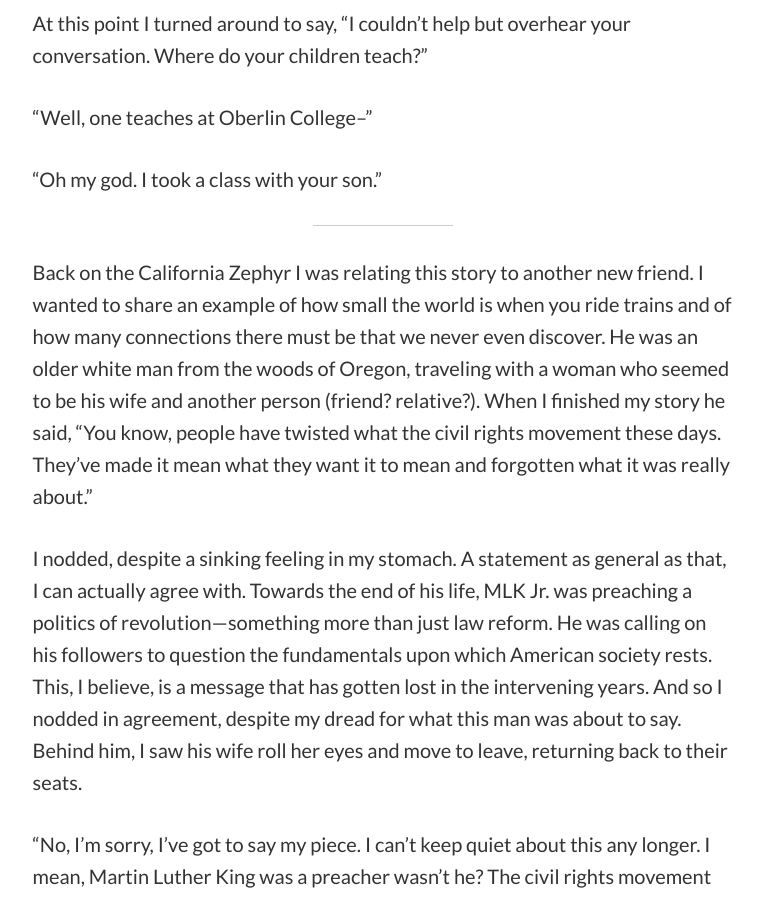
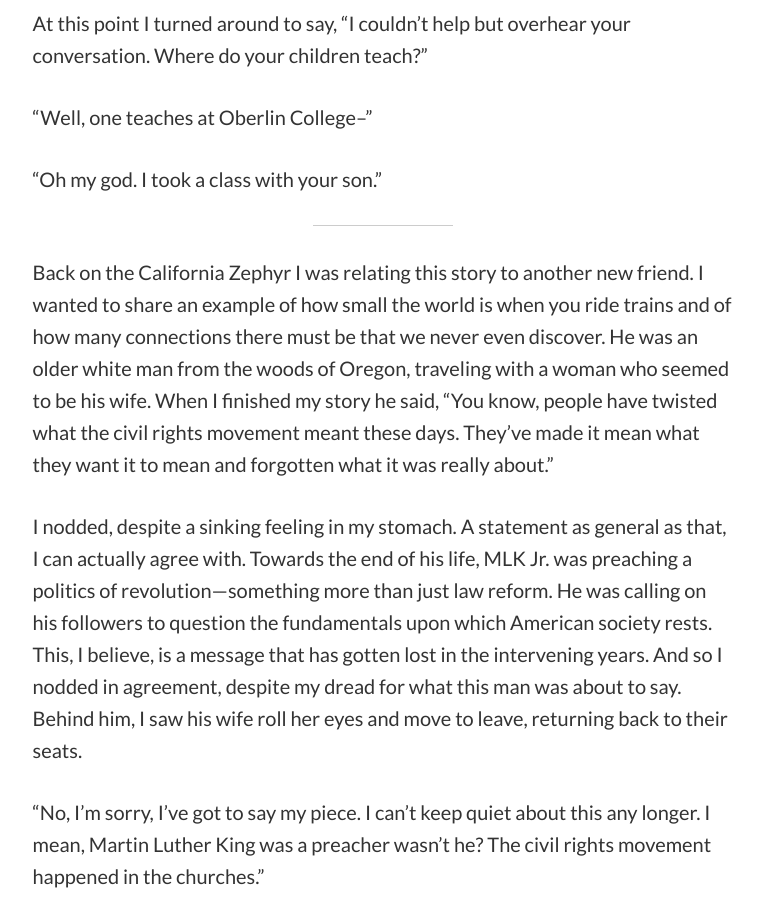
Before and after one commit to harrislapiroff/summeralities, a Jekyll site: the page built from journal/_posts/2013-10-04-friends-on-rails.md, in a window 1280 px wide and 900 px high, scrolled down 2176 px. Shown: the whole window, without its empty margins (330-1093 px from the left). Built offline with Jekyll 4.4.1, drawn with Linux system fonts in a browser that asks for light colours.

Commit message:
Update to Friends on Rails.

```diff
--- a/journal/_posts/2013-10-04-friends-on-rails.md
+++ b/journal/_posts/2013-10-04-friends-on-rails.md
@@ -31,7 +31,7 @@ At this point I turned around to say, "I couldn't help but overhear your convers
 
 ***
 
-Back on the California Zephyr I was relating this story to another new friend. I wanted to share an example of how small the world is when you ride trains and of how many connections there must be that we never even discover. He was an older white man from the woods of Oregon, traveling with a woman who seemed to be his wife and another person (friend? relative?). When I finished my story he said, "You know, people have twisted what the civil rights movement these days. They've made it mean what they want it to mean and forgotten what it was really about."
+Back on the California Zephyr I was relating this story to another new friend. I wanted to share an example of how small the world is when you ride trains and of how many connections there must be that we never even discover. He was an older white man from the woods of Oregon, traveling with a woman who seemed to be his wife. When I finished my story he said, "You know, people have twisted what the civil rights movement meant these days. They've made it mean what they want it to mean and forgotten what it was really about."
 
 I nodded, despite a sinking feeling in my stomach. A statement as general as that, I can actually agree with. Towards the end of his life, MLK Jr. was preaching a politics of revolution—something more than just law reform. He was calling on his followers to question the fundamentals upon which American society rests. This, I believe, is a message that has gotten lost in the intervening years. And so I nodded in agreement, despite my dread for what this man was about to say. Behind him, I saw his wife roll her eyes and move to leave, returning back to their seats.
 
```
